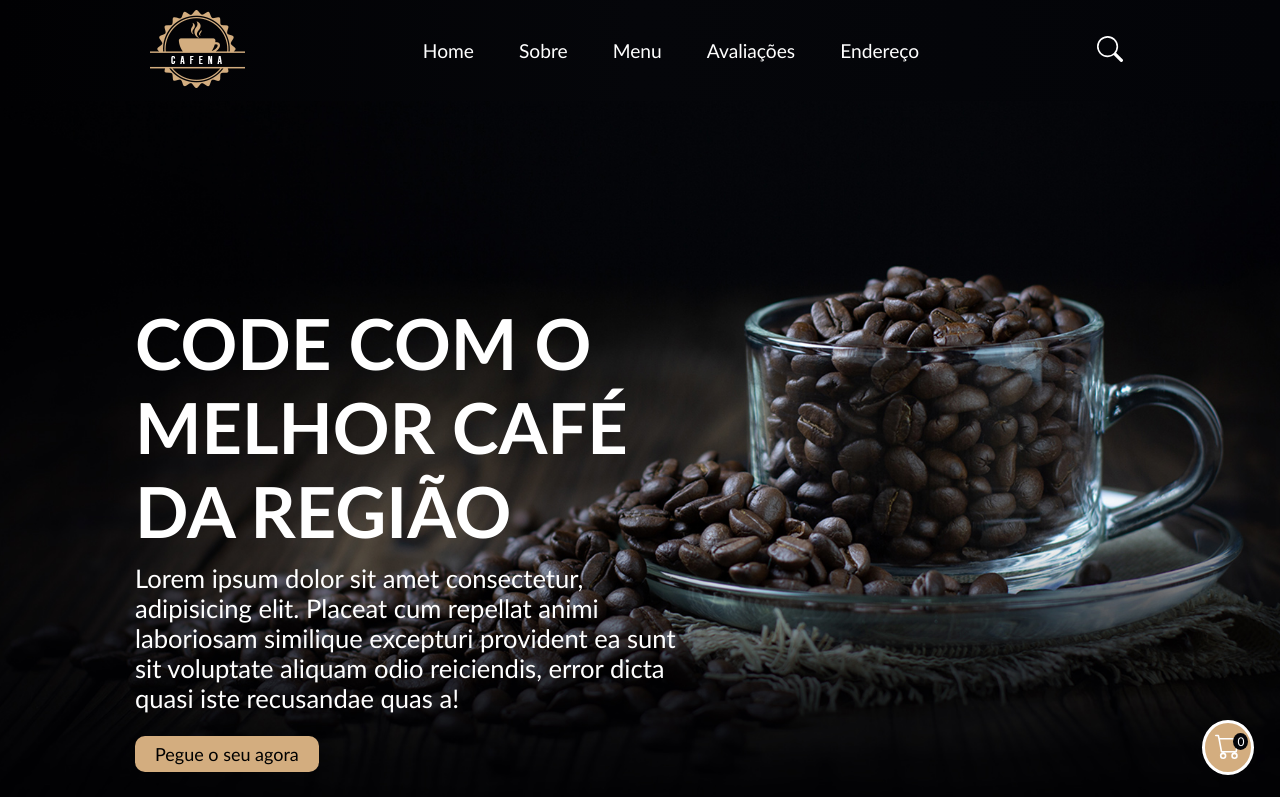
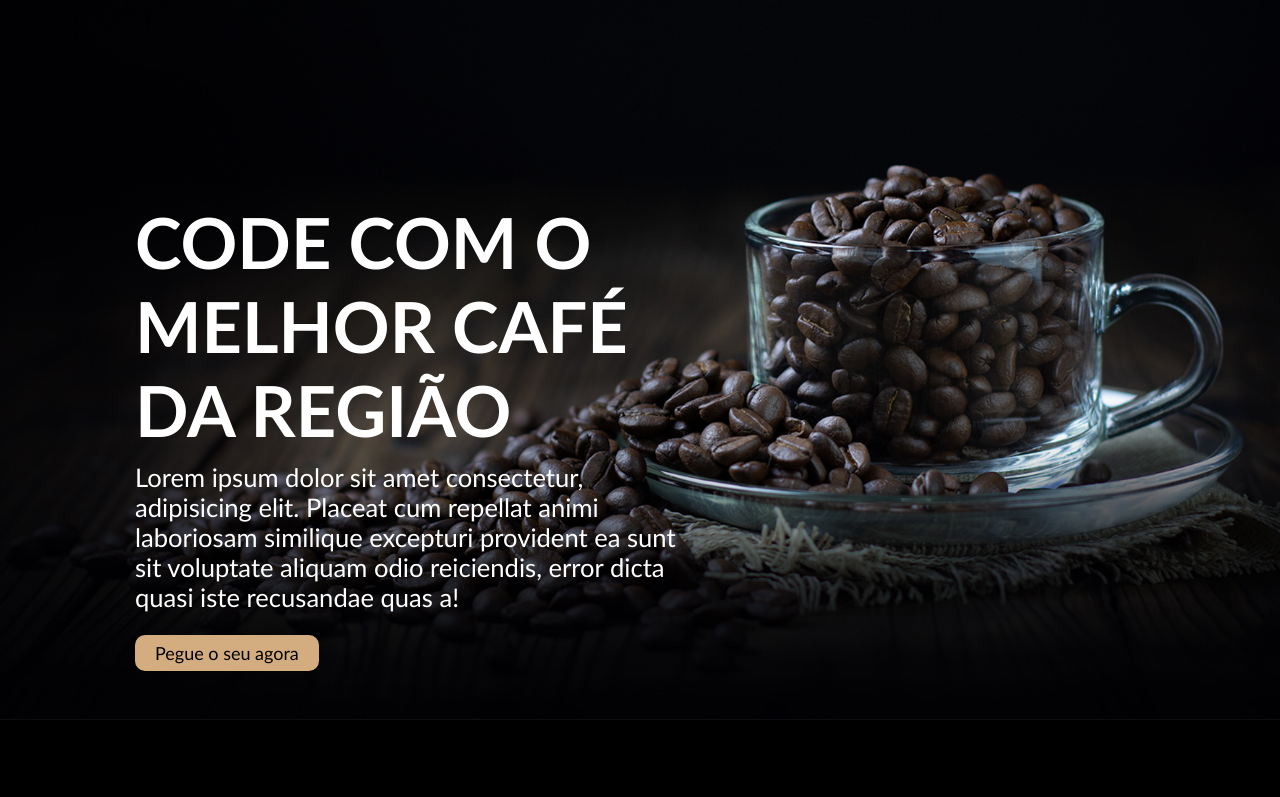
Before and after one commit to RenissonC/coffe, a plain HTML site: page index.html in a window 1280 px wide. Shown: the top 797 px of the page. Drawn offline with Linux system fonts and the light colour scheme.

Commit message:
first commit

```diff
--- a/index.html
+++ b/index.html
@@ -8,56 +8,7 @@
     <link rel="shortcut icon" href="/img/logo.png" type="image/x-icon">
 </head>
 <body>
-    <header>
-        <div class="header-fixed" id="#headerFixed">
-            <div class="into-header">
-                <div class="logo" >
-                    <a href=""><img src="/img/logo.png" alt=""></a>
-                    <svg xmlns="http://www.w3.org/2000/svg" width="16" height="16" fill="currentColor" class="menu-hamburger" viewBox="0 0 16 16">
-                        <path fill-rule="evenodd" d="M2.5 12a.5.5 0 0 1 .5-.5h10a.5.5 0 0 1 0 1H3a.5.5 0 0 1-.5-.5m0-4a.5.5 0 0 1 .5-.5h10a.5.5 0 0 1 0 1H3a.5.5 0 0 1-.5-.5m0-4a.5.5 0 0 1 .5-.5h10a.5.5 0 0 1 0 1H3a.5.5 0 0 1-.5-.5"/>
-                      </svg>
 
-                </div>
-                <div class="menu-nav ">
-
-                    <ul class="menu">
-                        <a href="">
-                            <li>Home</li>
-                        </a>
-                        <a href="">
-                            <li>Sobre</li>
-                        </a>
-                        <a href="#nossoMenu">
-                            <li>Menu</li>
-                        </a>
-                        <a href="#opinionsOurCustomers">
-                            <li>Avaliações</li>
-                        </a>
-                        <a href="#address">
-                            <li>Endereço</li>
-                        </a>
-                    </ul>
-                </div>
-                <div class="cartANDsearch">
-                    <div class="cart">
-                        <div class="amountInCar">0</div>
-                            <svg xmlns="http://www.w3.org/2000/svg" width="40" height="40" fill="currentColor" class="bi bi-cart" viewBox="0 0 16 16">
-                                <path d="M0 1.5A.5.5 0 0 1 .5 1H2a.5.5 0 0 1 .485.379L2.89 3H14.5a.5.5 0 0 1 .491.592l-1.5 8A.5.5 0 0 1 13 12H4a.5.5 0 0 1-.491-.408L2.01 3.607 1.61 2H.5a.5.5 0 0 1-.5-.5M3.102 4l1.313 7h8.17l1.313-7zM5 12a2 2 0 1 0 0 4 2 2 0 0 0 0-4m7 0a2 2 0 1 0 0 4 2 2 0 0 0 0-4m-7 1a1 1 0 1 1 0 2 1 1 0 0 1 0-2m7 0a1 1 0 1 1 0 2 1 1 0 0 1 0-2"/>
-                              </svg>
-
-                    </div>
-                    <div class="search">
-                        <a href="">
-                            <svg xmlns="http://www.w3.org/2000/svg" width="16" height="16" fill="currentColor" class="bi bi-search" viewBox="0 0 16 16">
-                                <path d="M11.742 10.344a6.5 6.5 0 1 0-1.397 1.398h-.001q.044.06.098.115l3.85 3.85a1 1 0 0 0 1.415-1.414l-3.85-3.85a1 1 0 0 0-.115-.1zM12 6.5a5.5 5.5 0 1 1-11 0 5.5 5.5 0 0 1 11 0"/>
-                              </svg>
-                        </a>
-                    </div>
-                </div>
-            </div>
-        </div>
-
-</header>
 <main >
     <div class="CartOpen">
         <div class="overlay" id="overlay"> </div>
```
